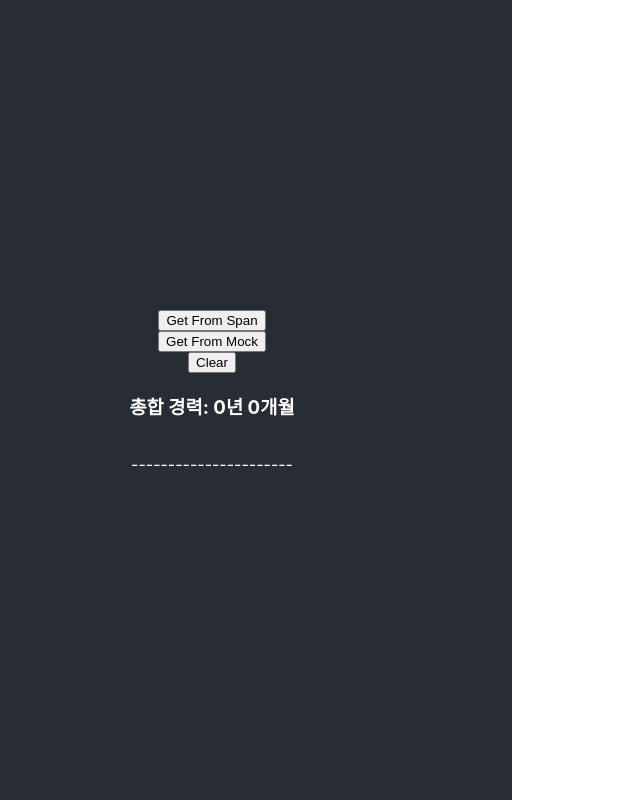
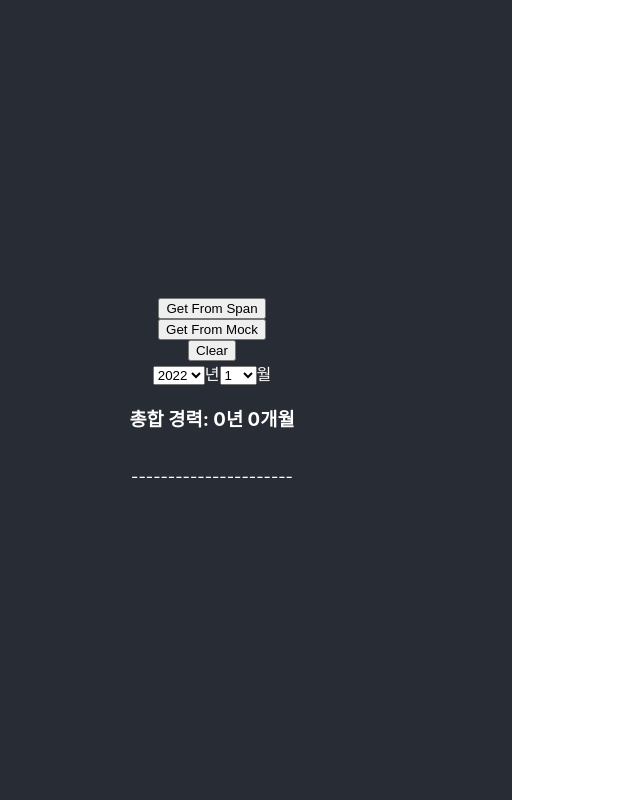
Before and after one commit to dlwocks31/linkedin-career-calculator, a React (Create React App) app: page / in a window 1280 px wide. Shown: the whole page, without its empty margins (88-728 px from the left). Built offline with nearby package versions, Linux system fonts and the light colour scheme.

Commit message:
YearMonthInput 제작

```diff
--- a/package.json
+++ b/package.json
@@ -11,6 +11,7 @@
     "@types/react": "^17.0.38",
     "@types/react-dom": "^17.0.11",
     "chrome": "^0.1.0",
+    "lodash": "^4.17.21",
     "react": "^17.0.2",
     "react-dom": "^17.0.2",
     "react-scripts": "5.0.0",
@@ -44,6 +45,7 @@
   },
   "devDependencies": {
     "@types/chrome": "^0.0.176",
+    "@types/lodash": "^4.14.178",
     "@types/uuid": "^8.3.4"
   }
 }
--- a/src/App.tsx
+++ b/src/App.tsx
@@ -8,6 +8,7 @@ import {
   ExperienceItem,
 } from "./service/experience-item.interface";
 import { experienceItemMapper } from "./helper/experience-item-mapper";
+import { YearMonthInput } from "./component/YearMonthInput";
 
 const ExperienceItemComponent = (props: {
   experienceItem: ExperienceItem;
@@ -77,6 +78,10 @@ const App = () => {
       <button onClick={getListOfExpItem}>Get From Span</button>
       <button onClick={getListOfMockExpItem}>Get From Mock</button>
       <button onClick={clearListOfExpItem}>Clear</button>
+      <div style={{ display: "flex" }}>
+        <YearMonthInput onChange={(v) => console.log(v)} />
+      </div>
+
       <ExperienceSummaryComponent
         listOfExperienceItem={experienceItemMapper(basicExperienceItems)}
       />
--- /dev/null
+++ b/src/component/YearMonthInput.tsx
@@ -0,0 +1,37 @@
+import { ChangeEvent, FormEvent, FormEventHandler, useState } from "react";
+import { YearMonth } from "../service/experience-item.interface";
+import _ from "lodash";
+
+export const YearMonthInput = ({
+  onChange,
+}: {
+  onChange: (value: YearMonth) => void;
+}) => {
+  // input을 controlled component로 만들어야 함. https://reactjs.org/docs/forms.html#controlled-components
+  const [state, setState] = useState<YearMonth>({
+    year: new Date().getFullYear(),
+    month: new Date().getMonth() + 1,
+  });
+  return (
+    <span>
+      <select
+        onChange={(e) => setState({ ...state, year: Number(e.target.value) })}
+        value={state.year}
+      >
+        {_.range(new Date().getFullYear(), 1959, -1).map((year) => {
+          return <option value={year}>{year}</option>;
+        })}
+      </select>
+      년
+      <select
+        onChange={(e) => setState({ ...state, month: Number(e.target.value) })}
+        value={state.month}
+      >
+        {_.range(1, 13).map((month) => {
+          return <option value={month}>{month}</option>;
+        })}
+      </select>
+      월
+    </span>
+  );
+};
```
Also changed, not shown: 1 other file (tests, documents, lock files or other folders).
